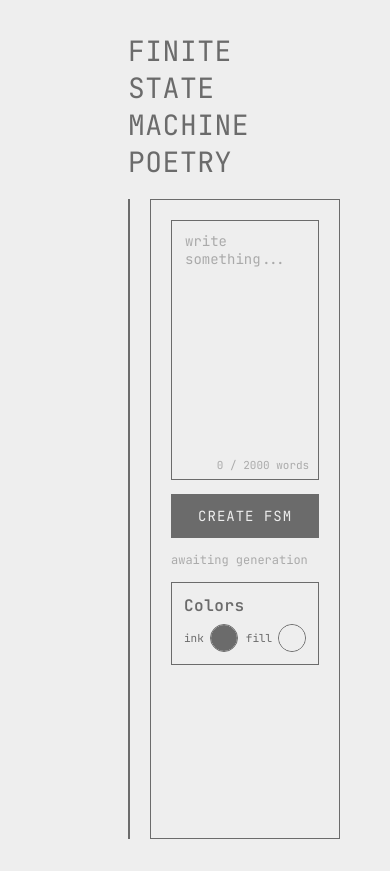
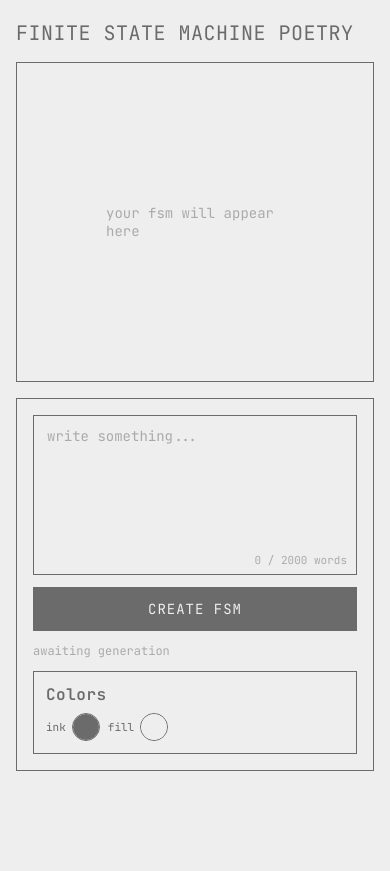
Before and after one commit to ixials/fsm-poetry, a plain HTML site: page index.html in a window 390 px wide. After the commit the page ends 844 px from the top, so only its background shows below. Drawn offline with Linux system fonts and the light colour scheme.

Commit message:
add mobile layout

```diff
--- a/index.html
+++ b/index.html
@@ -2,6 +2,7 @@
 <html lang="en">
   <head>
     <meta charset="UTF-8" />
+    <meta name="viewport" content="width=device-width, initial-scale=1.0" />
     <title>fsm-poetry</title>
     <link
       href="https://fonts.googleapis.com/css2?family=JetBrains+Mono:wght@400;600;800&display=swap"
--- a/style.css
+++ b/style.css
@@ -2,12 +2,6 @@
   --bg-color: #eeeeee;
   --theme-color: #6b6b6b;
   --secondary-color: #aaaaaa;
-}
-
-body[data-theme="blue"] {
-  /* --bg-color: #eef7dd; */
-  --theme-color: #274bc2;
-  --secondary-color: #508be8;
 }
 
 * {
@@ -50,6 +44,7 @@ h2 {
 
 .canvas-panel {
   flex: 1;
+  flex-shrink: 0;
   border: 1.5px solid var(--theme-color);
   background: var(--bg-color);
   height: 640px;
@@ -263,3 +258,44 @@ button:disabled {
   stroke-width: 1.5;
   fill: none;
 }
+
+@media (max-width: 768px) {
+  body {
+    padding-top: 20px;
+    padding-bottom: 20px;
+    padding-left: 16px;
+    padding-right: 16px;
+  }
+
+  h1 {
+    font-size: 20px;
+    margin-bottom: 16px;
+  }
+
+  .layout {
+    flex-direction: column;
+    gap: 16px;
+  }
+
+  .canvas-panel {
+    height: 320px;
+    width: 100%;
+    flex: none;
+  }
+
+  .sidebar {
+    width: 100%;
+    padding: 16px;
+    gap: 12px;
+  }
+
+  .text-editor {
+    height: 160px;
+  }
+
+  .zoom-controls button {
+    width: 36px;
+    height: 36px;
+    font-size: 20px;
+  }
+}
```
